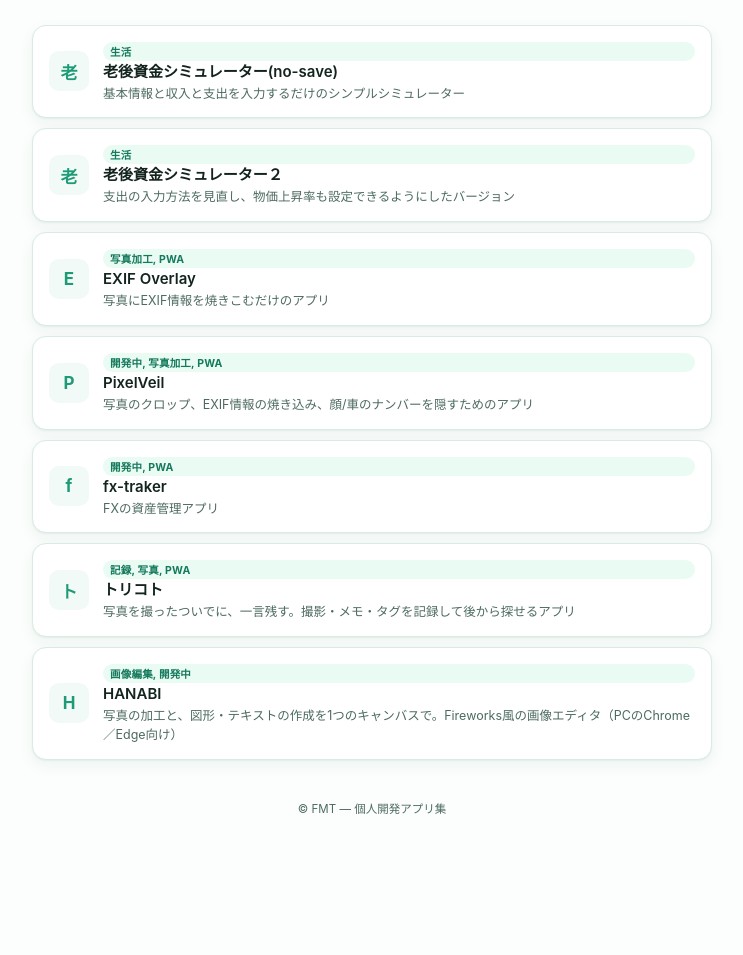
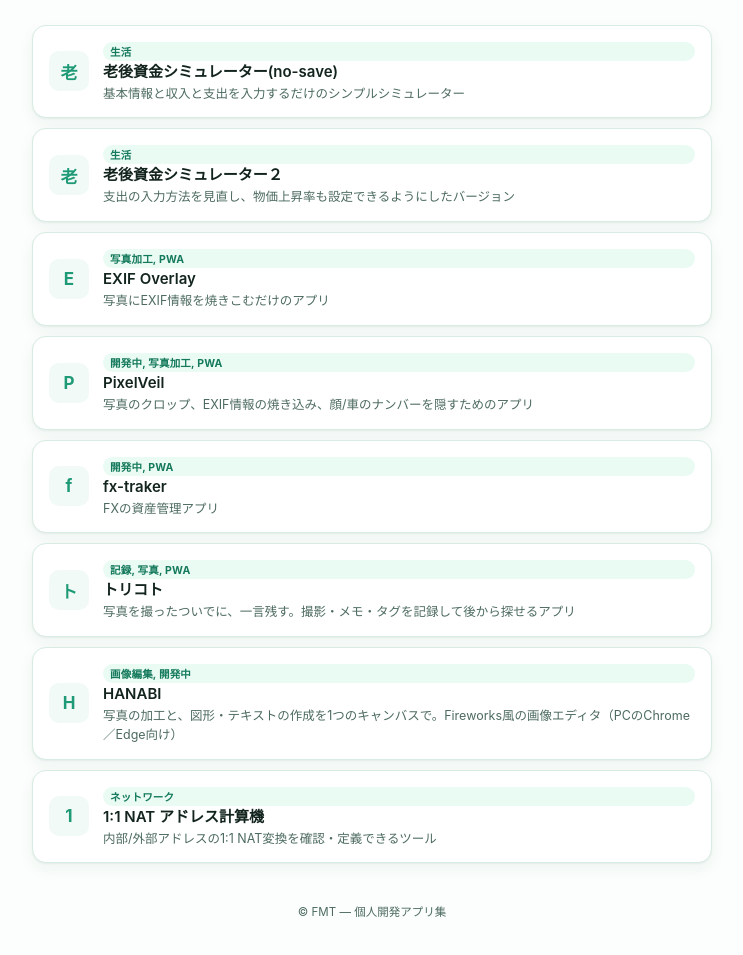
Before and after one commit to fmt-jp/open, a plain HTML site: page index.html in a window 1280 px wide. Shown: the part 89-1044 px from the top of the page, without its empty margins (268-1011 px from the left). Before the commit the page ends 985 px from the top, so only its background shows below. Drawn offline with Linux system fonts and the light colour scheme.

Commit message:
Add NAT address calculator to app list
Co-Authored-By: Claude Sonnet 5 <noreply@anthropic.com>
Claude-Session: https://claude.ai/code/session_01HX1BHvQGXjyqpbii4aLjd3

```diff
--- a/index.html
+++ b/index.html
@@ -310,6 +310,12 @@
       url: "https://fmt-jp.github.io/open/hanabi/index.html",
       desc: "写真の加工と、図形・テキストの作成を1つのキャンバスで。Fireworks風の画像エディタ（PCのChrome／Edge向け）",
       tag: "画像編集, 開発中"
+    },
+    {
+      title: "1:1 NAT アドレス計算機",
+      url: "https://fmt-jp.github.io/open/NAT_address_calc.html",
+      desc: "内部/外部アドレスの1:1 NAT変換を確認・定義できるツール",
+      tag: "ネットワーク"
     }
   ];
 
```
